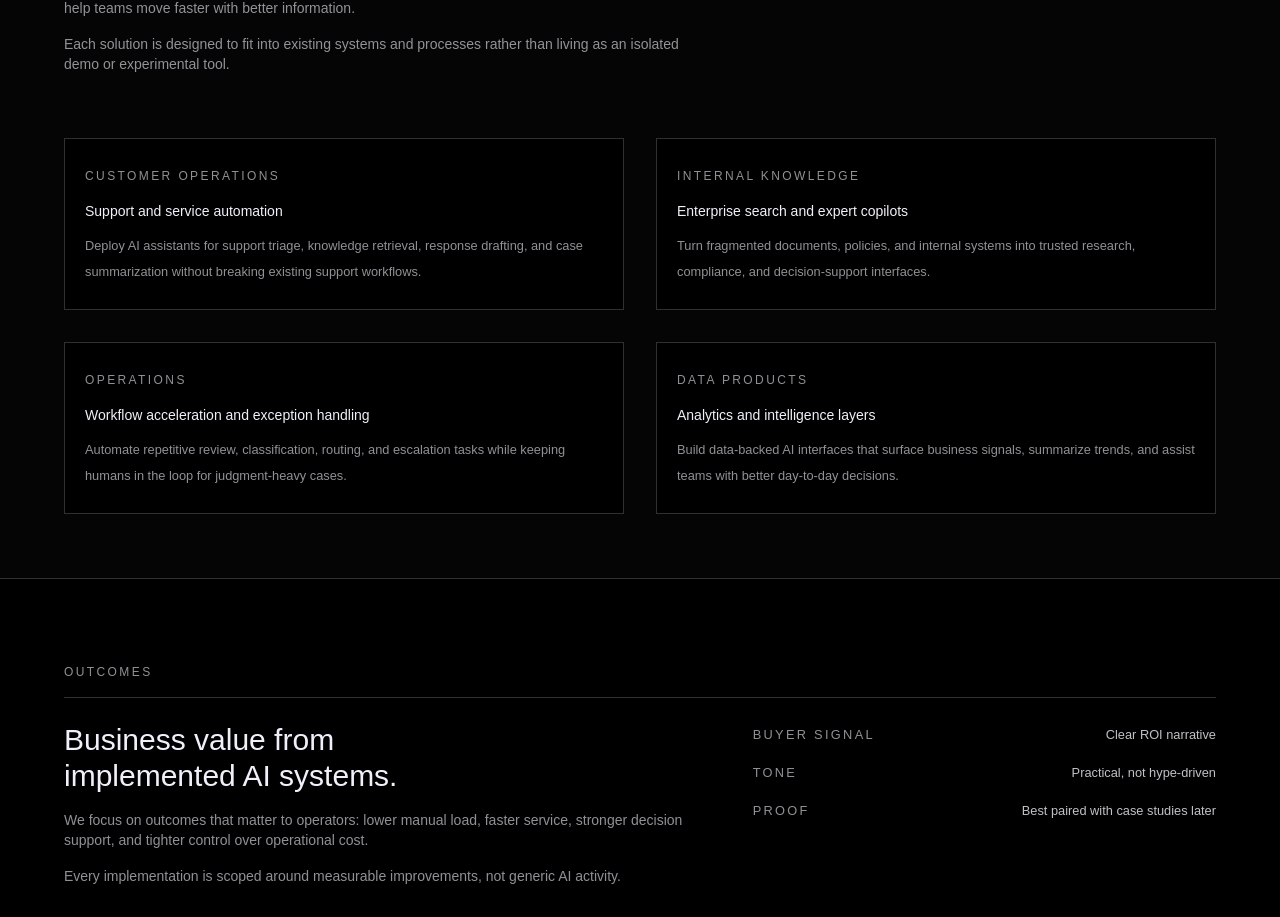
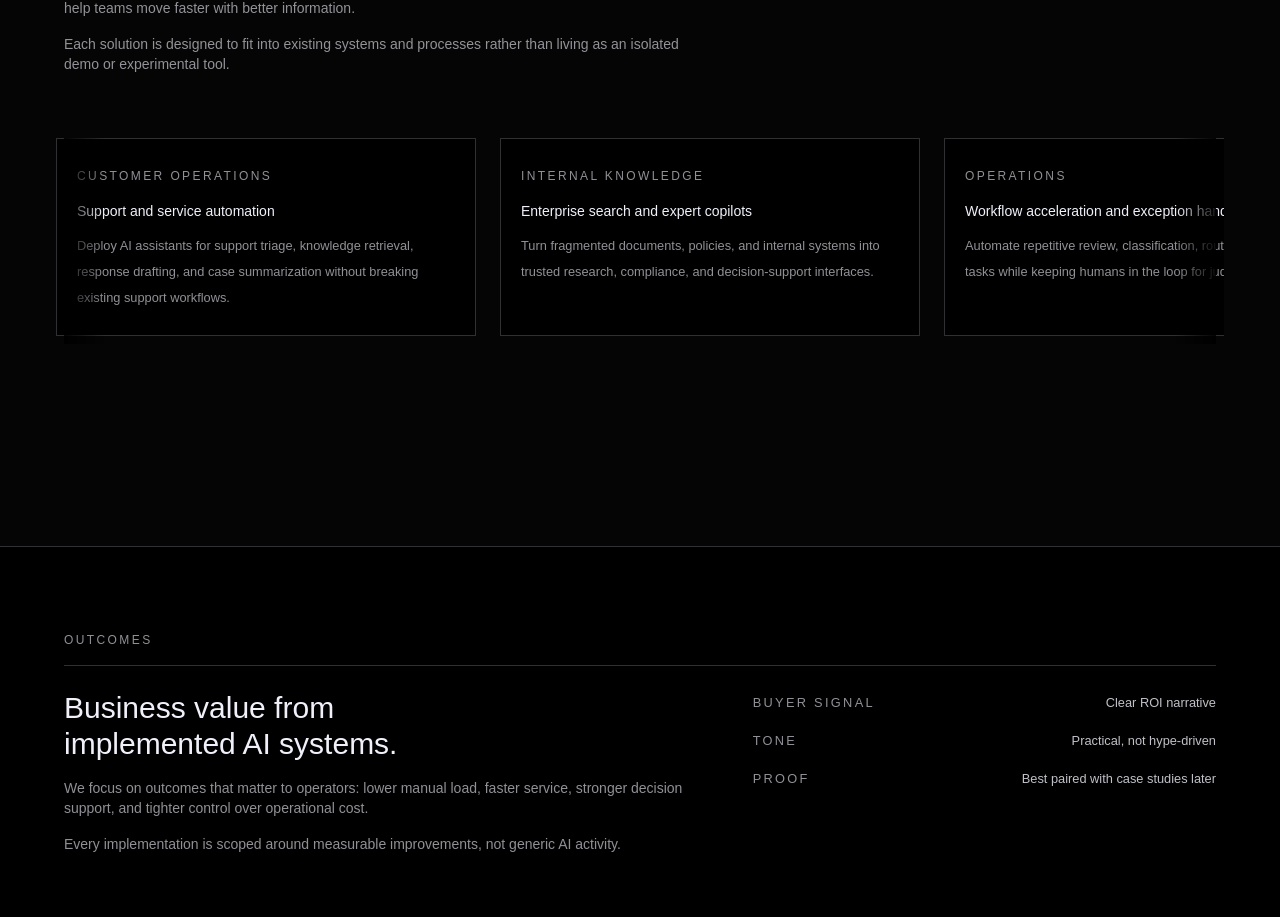
Before and after one commit to artemiusradin-png/deview-website, a Next.js app: page / in a window 1280 px wide. Shown: the part 1854-2771 px from the top of the page. Built offline with nearby package versions, Linux system fonts and the light colour scheme.

Commit message:
Update homepage carousel and dashboard label

```diff
--- a/app/page.tsx
+++ b/app/page.tsx
@@ -477,21 +477,25 @@ export default function Home() {
             initial="initial"
             whileInView="whileInView"
             viewport={stagger.viewport}
-            className="grid gap-8 md:grid-cols-2"
+            className="relative"
           >
+            <div className="carousel-fade-left" aria-hidden="true" />
+            <div className="carousel-fade-right" aria-hidden="true" />
+            <div className="hide-scrollbar -mx-2 flex snap-x snap-mandatory gap-6 overflow-x-auto px-2 pb-2">
               {solutionAreas.map((area) => (
                 <motion.div
                   key={area.title}
                   variants={cardMotion}
                   transition={{ duration: 0.45 }}
                   whileHover={{ y: -4, borderColor: "rgba(240, 240, 250, 0.32)" }}
-                className="panel panel-interactive border border-[var(--white-20)] bg-black px-5 py-6"
+                  className="panel panel-interactive min-w-[290px] snap-start border border-[var(--white-20)] bg-black px-5 py-6 sm:min-w-[360px] lg:min-w-[420px]"
                 >
                   <p className="section-label mb-3 text-[0.65rem]">{area.sector}</p>
                   <p className="mb-3 text-sm text-[var(--white-100)]">{area.title}</p>
                   <p className="text-[0.8rem] text-[var(--text-muted)]">{area.body}</p>
                 </motion.div>
               ))}
+            </div>
           </motion.div>
         </motion.div>
       </section>
@@ -679,7 +683,7 @@ export default function Home() {
               rel="noopener noreferrer"
               className="uppercase tracking-[0.18em] underline underline-offset-4"
             >
-              INTERNAL DASHBOARD
+              DASHBOARD
             </a>
           </div>
         </div>
```
Lines whose indentation alone changed are shown as unchanged.
